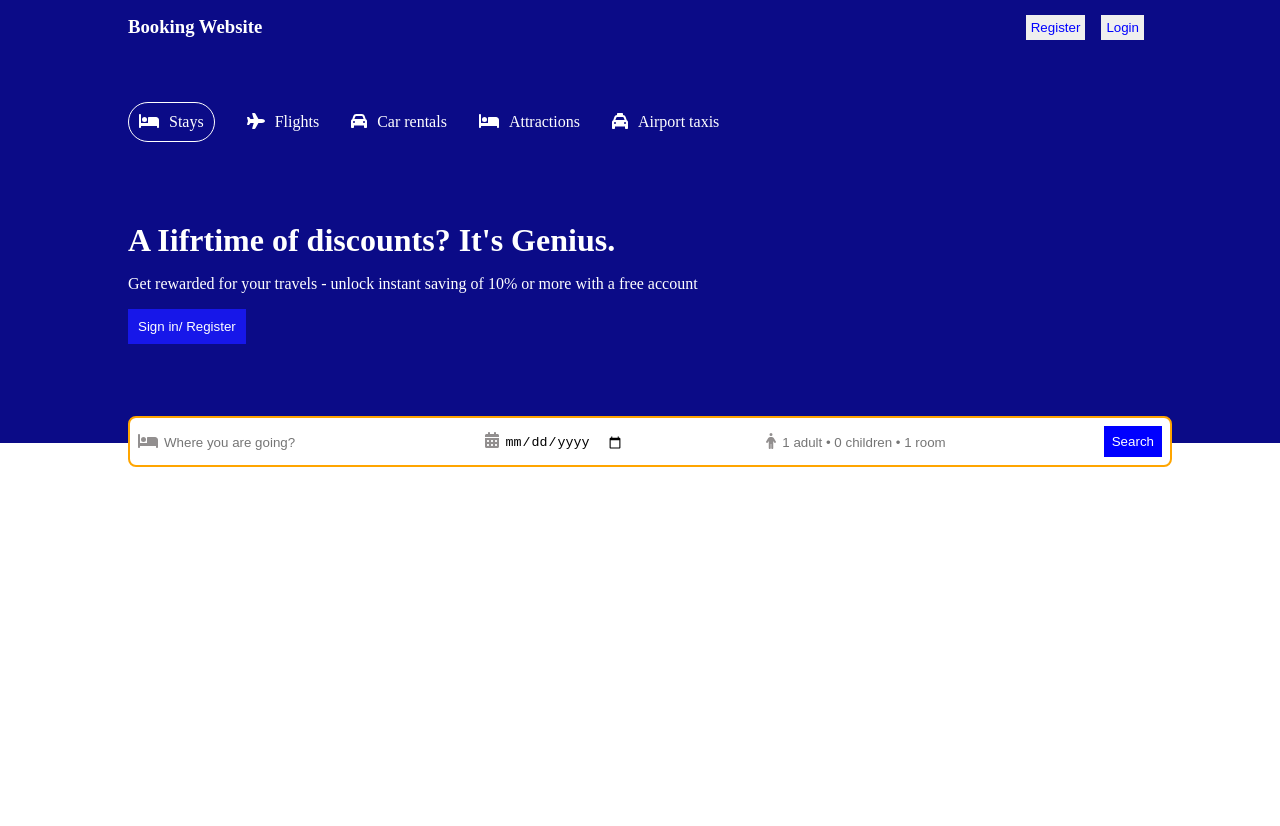
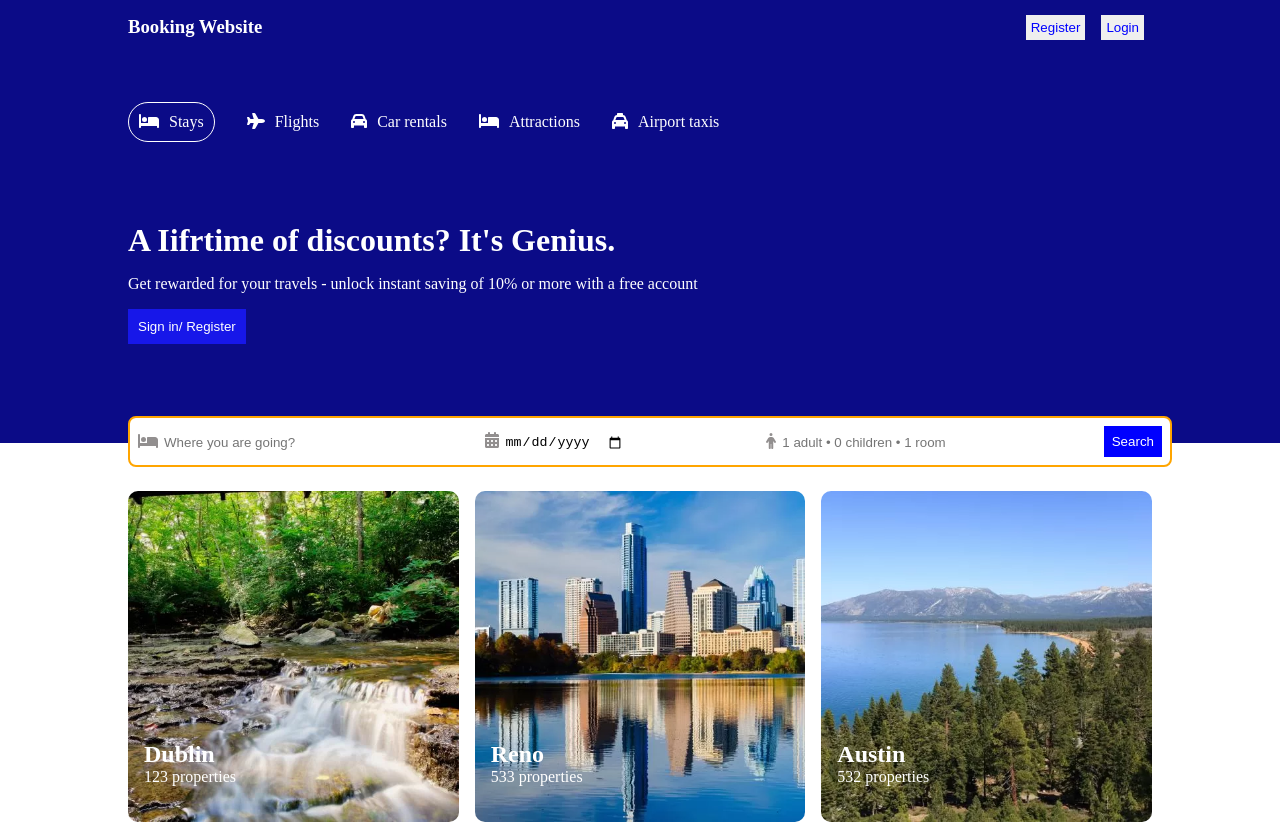
Before and after one commit to hqnghiep/Assignment01-rjs, a React (Create React App) app: page / in a window 1280 px wide. Before the commit the page ends 800 px from the top, so only its background shows below. Built offline with nearby package versions, Linux system fonts and the light colour scheme.

Commit message:
danh sách city

```diff
--- a/src/pages/home/Home.jsx
+++ b/src/pages/home/Home.jsx
@@ -1,3 +1,4 @@
+import City from "./city/City";
 import Header from "./header/Header";
 import Navbar from "./navbar/Navbar";
 
@@ -6,6 +7,7 @@ const Home = () => {
     <div>
       <Navbar />
       <Header />
+      <City />
     </div>
   );
 };
--- /dev/null
+++ b/src/pages/home/city/City.js
@@ -0,0 +1,41 @@
+import React from "react";
+
+import Card from "../../../Ui/Card";
+
+import classes from "./City.module.css";
+
+const CITY_DUMMY = [
+  {
+    name: "Dublin",
+    subText: "123 properties",
+    image: "./images/city_1.webp",
+  },
+  {
+    name: "Reno",
+    subText: "533 properties",
+    image: "./images/city_2.webp",
+  },
+  {
+    name: "Austin",
+    subText: "532 properties",
+    image: "./images/city_3.webp",
+  },
+];
+
+const City = () => {
+  return (
+    <Card className={classes.container}>
+      {CITY_DUMMY.map((list) => (
+        <div key={list.name}>
+          <img src={list.image} alt="" />
+          <div className={classes.text}>
+            <h2>{list.name}</h2>
+            <p>{list.subText}</p>
+          </div>
+        </div>
+      ))}
+    </Card>
+  );
+};
+
+export default City;
--- /dev/null
+++ b/src/pages/home/city/City.module.css
@@ -0,0 +1,28 @@
+.container {
+  display: grid;
+  grid-template-columns: repeat(3, 1fr);
+  column-gap: 1rem;
+  align-items: center;
+  margin-top: 3rem;
+  position: relative;
+}
+
+.container img {
+  width: 100%;
+  border-radius: 10px;
+}
+
+.text {
+  position: absolute;
+  bottom: 1.5rem;
+  padding-left: 1rem;
+  color: white;
+}
+
+.text h2 {
+  margin-bottom: 0;
+}
+
+.text p {
+  margin-top: 0;
+}
--- a/src/pages/home/header/Header.module.css
+++ b/src/pages/home/header/Header.module.css
@@ -19,12 +19,7 @@
   color: white;
   padding: 10px;
   cursor: pointer;
-  /* margin-bottom: 4rem; */
 }
-
-/* .layout {
-  position: relative;
-} */
 
 .input {
   background-color: white;
```
